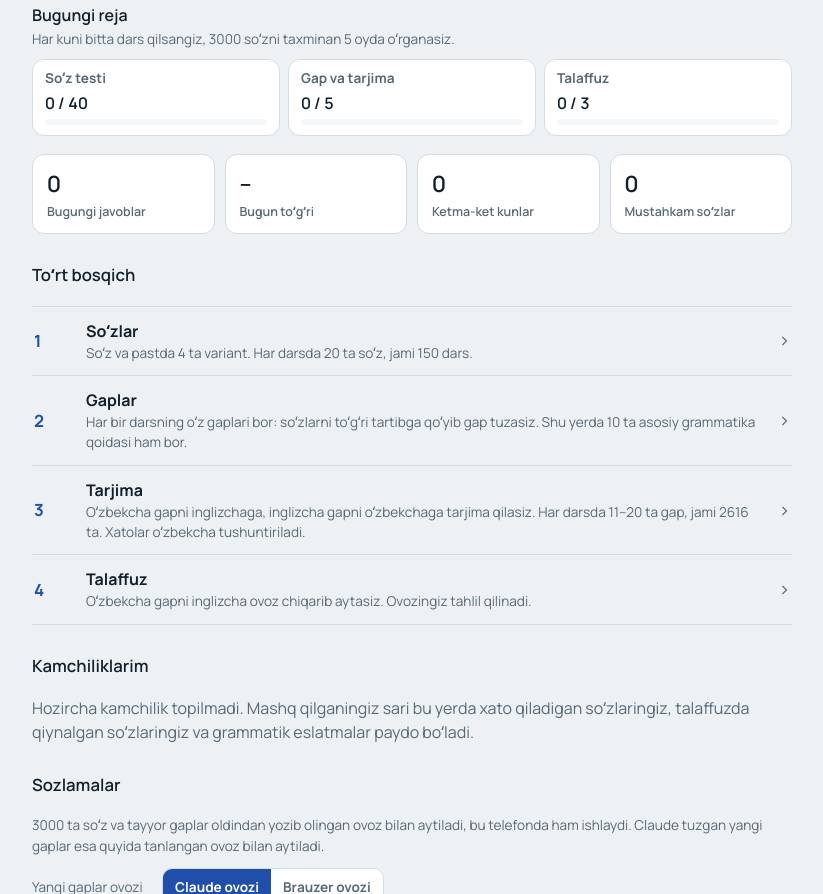
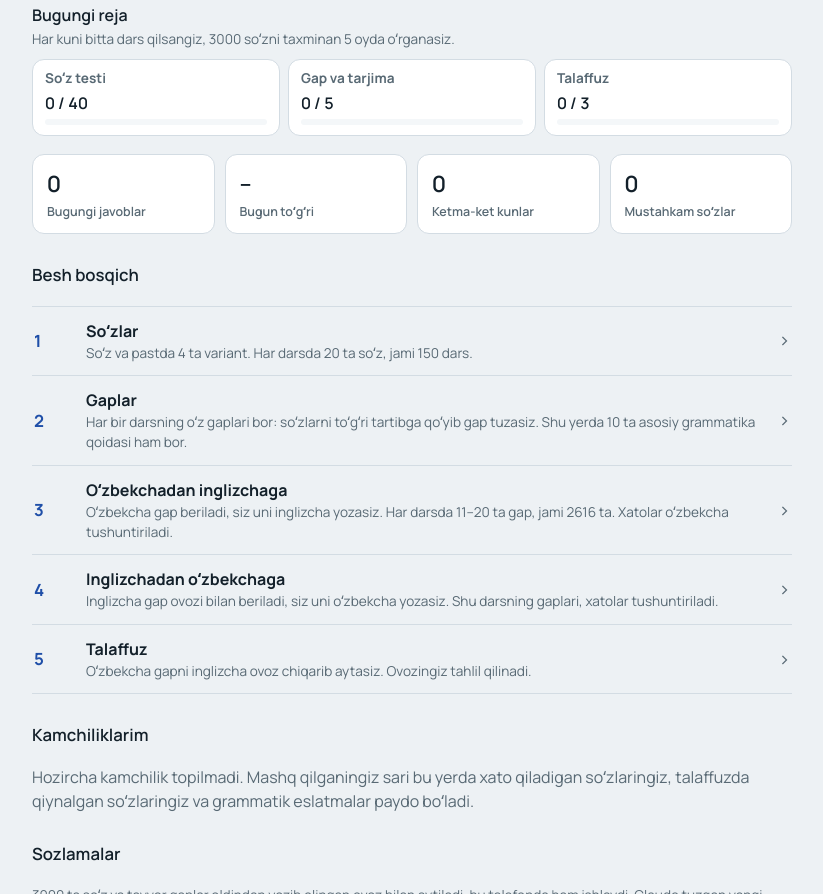
Before and after one commit to dilnoza-dev/ingliz-3000, a plain HTML site: page index.html in a window 1280 px wide. Shown: the part 365-1259 px from the top of the page, without its empty margins (228-1051 px from the left). Drawn offline with Linux system fonts and the light colour scheme; a web font is replaced by a local one.

Commit message:
Make English-to-Uzbek translation its own stage
The home screen now lists five stages: Uzbek-to-English and
English-to-Uzbek translation are separate entries (#tarjima-en and
#tarjima-uz) that open the translation view in the right direction,
with a matching title.

Co-Authored-By: Claude Opus 5.5 <noreply@anthropic.com>
Claude-Session: https://claude.ai/code/session_011DQL7gyztssbJruXQU3k6X

```diff
--- a/index.html
+++ b/index.html
@@ -315,12 +315,13 @@ textarea:focus { border-color: var(--accent); outline: none; }
     <div class="stat"><b id="sStrong">0</b><span>Mustahkam soʻzlar</span></div>
   </div>
 
-  <h2>Toʻrt bosqich</h2>
+  <h2>Besh bosqich</h2>
   <div class="stages">
     <a class="stage" href="#sozlar"><span class="k">1</span><span><b>Soʻzlar</b><small>Soʻz va pastda 4 ta variant. Har darsda 20 ta soʻz, jami 150 dars.</small></span><span class="go">›</span></a>
     <a class="stage" href="#gaplar"><span class="k">2</span><span><b>Gaplar</b><small>Har bir darsning oʻz gaplari bor: soʻzlarni toʻgʻri tartibga qoʻyib gap tuzasiz. Shu yerda 10 ta asosiy grammatika qoidasi ham bor.</small></span><span class="go">›</span></a>
-    <a class="stage" href="#tarjima"><span class="k">3</span><span><b>Tarjima</b><small>Oʻzbekcha gapni inglizchaga, inglizcha gapni oʻzbekchaga tarjima qilasiz. Har darsda 11–20 ta gap, jami 2616 ta. Xatolar oʻzbekcha tushuntiriladi.</small></span><span class="go">›</span></a>
-    <a class="stage" href="#talaffuz"><span class="k">4</span><span><b>Talaffuz</b><small>Oʻzbekcha gapni inglizcha ovoz chiqarib aytasiz. Ovozingiz tahlil qilinadi.</small></span><span class="go">›</span></a>
+    <a class="stage" href="#tarjima-en"><span class="k">3</span><span><b>Oʻzbekchadan inglizchaga</b><small>Oʻzbekcha gap beriladi, siz uni inglizcha yozasiz. Har darsda 11–20 ta gap, jami 2616 ta. Xatolar oʻzbekcha tushuntiriladi.</small></span><span class="go">›</span></a>
+    <a class="stage" href="#tarjima-uz"><span class="k">4</span><span><b>Inglizchadan oʻzbekchaga</b><small>Inglizcha gap ovozi bilan beriladi, siz uni oʻzbekcha yozasiz. Shu darsning gaplari, xatolar tushuntiriladi.</small></span><span class="go">›</span></a>
+    <a class="stage" href="#talaffuz"><span class="k">5</span><span><b>Talaffuz</b><small>Oʻzbekcha gapni inglizcha ovoz chiqarib aytasiz. Ovozingiz tahlil qilinadi.</small></span><span class="go">›</span></a>
   </div>
 
   <h2>Kamchiliklarim</h2>
@@ -358,7 +359,7 @@ textarea:focus { border-color: var(--accent); outline: none; }
 </section>
 
 <section id="v-tarjima" class="view" hidden>
-  <div><div class="eyebrow">3-bosqich</div><h1>Tarjima</h1><p class="muted small">Har bir darsning oʻz gaplari bor. Gapni oʻzbekchadan inglizchaga yoki inglizchadan oʻzbekchaga tarjima qiling. Bir nechta toʻgʻri variant boʻlishi mumkin, Claude ularni ham qabul qiladi.</p></div>
+  <div><div class="eyebrow" id="tEyebrow">3-bosqich</div><h1 id="tTitle">Oʻzbekchadan inglizchaga</h1><p class="muted small">Har bir darsning oʻz gaplari bor. Gapni oʻzbekchadan inglizchaga yoki inglizchadan oʻzbekchaga tarjima qiling. Bir nechta toʻgʻri variant boʻlishi mumkin, Claude ularni ham qabul qiladi.</p></div>
   <div class="row">
     <div class="seg" role="group" aria-label="Tarjima yoʻnalishi"><button type="button" data-tdir="uz2en" aria-pressed="true">Oʻzbekcha → Inglizcha</button><button type="button" data-tdir="en2uz" aria-pressed="false">Inglizcha → Oʻzbekcha</button></div>
   </div>
@@ -368,7 +369,7 @@ textarea:focus { border-color: var(--accent); outline: none; }
 </section>
 
 <section id="v-talaffuz" class="view" hidden>
-  <div><div class="eyebrow">4-bosqich</div><h1>Talaffuz</h1><p class="muted small">Mikrofonni bosing va gapni inglizcha ayting. Dastur nima eshitganini koʻrsatadi va kamchiliklaringizni aytadi.</p></div>
+  <div><div class="eyebrow">5-bosqich</div><h1>Talaffuz</h1><p class="muted small">Mikrofonni bosing va gapni inglizcha ayting. Dastur nima eshitganini koʻrsatadi va kamchiliklaringizni aytadi.</p></div>
   <div class="row">
     <div class="seg" role="group" aria-label="Mashq turi"><button type="button" data-pmode="translate" aria-pressed="true">Tarjima qilib ayting</button><button type="button" data-pmode="read" aria-pressed="false">Oʻqib bering</button></div>
   </div>
@@ -782,7 +783,13 @@ function spkBtn(text, label, rate) {
 const VIEWS = ['bosh', 'sozlar', 'gaplar', 'tarjima', 'talaffuz'];
 let view = 'bosh';
 function route() {
-  const v = (location.hash || '').replace('#', '');
+  let v = (location.hash || '').replace('#', '');
+  // #tarjima-uz and #tarjima-en open the translation stage in a given direction
+  if (v === 'tarjima-uz' || v === 'tarjima-en') {
+    const d = v === 'tarjima-uz' ? 'en2uz' : 'uz2en';
+    if (state.settings.tdir !== d) { state.settings.tdir = d; mods.tarjima.st = null; touch(); }
+    v = 'tarjima';
+  }
   view = VIEWS.includes(v) ? v : 'bosh';
   for (const id of VIEWS) $('#v-' + id).hidden = id !== view;
   $$('.tabs a').forEach(a => a.setAttribute('aria-current', a.dataset.v === view ? 'page' : 'false'));
@@ -1299,6 +1306,8 @@ const toksUz = s => String(s).toLowerCase().replace(/[ʻʼ‘’`´']/g, '').rep
 const uzWords = uz => String(uz).split(/\s+/).map(w => w.replace(/^[.,!?;:«»"—–-]+|[.,!?;:«»"—–-]+$/g, '')).filter(Boolean);
 $$('[data-tdir]').forEach(b => b.addEventListener('click', () => { state.settings.tdir = b.dataset.tdir; touch(); mods.tarjima.st = null; renderTarjima(); }));
 function renderTarjima() {
+  $('#tEyebrow').textContent = tdir() === 'en2uz' ? '4-bosqich' : '3-bosqich';
+  $('#tTitle').textContent = tdir() === 'en2uz' ? 'Inglizchadan oʻzbekchaga' : 'Oʻzbekchadan inglizchaga';
   $$('[data-tdir]').forEach(b => b.setAttribute('aria-pressed', String(b.dataset.tdir === tdir())));
   renderFocusBar('tFocusBar', 'tarjima');
   const body = clear($('#tBody'));
```
